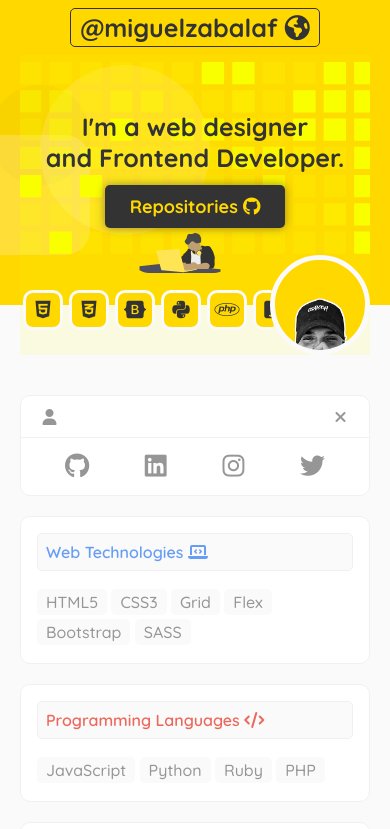
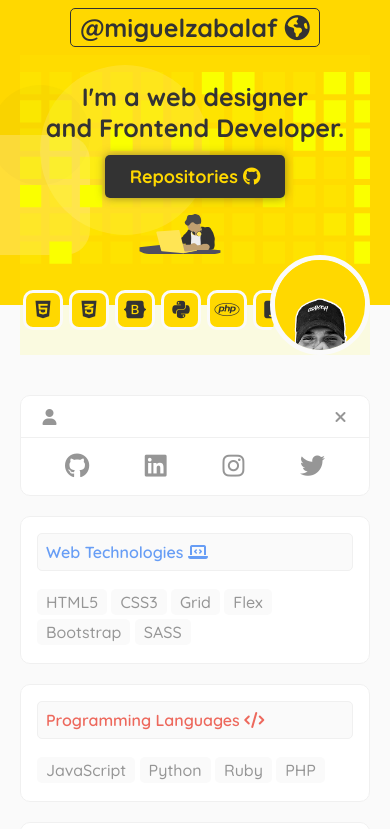
Before and after one commit to miguelzabalaf/Demo-Portfolio, a plain HTML site: page index.html in a window 390 px wide. Shown: the top 829 px of the page. Drawn offline with nearby package versions, Linux system fonts and the light colour scheme.

Commit message:
He ajustado por completo el componente HERO

```diff
--- a/assets/css/hero.css
+++ b/assets/css/hero.css
@@ -142,7 +142,7 @@
     font-weight: 700;
     color: var(--secondaryColor);
     position: absolute;
-    top: 80px;
+    top: 60px;
     z-index: 10;
     margin: 15px 0;
     transition: all 0.3s;
@@ -171,7 +171,7 @@
     font-size: 18px;
     position: absolute;
     z-index: 10;
-    top: 250px;
+    top: 230px;
     transition: all 1s;
     box-shadow: var(--shadow);
 }
@@ -192,7 +192,7 @@
     font-size: 16.5px;
     position: absolute;
     z-index: 10;
-    top: 250px;
+    top: 230px;
     left: 210px;
     transition: all 0.3s;
 }
@@ -213,6 +213,7 @@
     z-index: 6;
     top: 50px;
     right: 0;
+    transition: all 0.3s;
 }
 
 
@@ -373,7 +374,7 @@
         overflow: hidden;
     }
     .heroBg2 {
-        visibility: hidden;
+        display: none;
     }
     .heroBg1 {
         top: -5px;
@@ -390,6 +391,7 @@
     }
     .heroTitle2 {
         display: block;
+        top: -20px;
     }
     .heroInstagram {
         display: none;
@@ -401,7 +403,7 @@
     }
     .heroGithub {
         position: absolute;
-        top: 130px;
+        top: 100px;
     }
     .heroBg {
         position: relative;
@@ -413,11 +415,11 @@
     .heroBg2 {
         width: 100px;
         right: 40%;
-        top: 56%;
+        top: 50%;
     }
     .heroBg1 {
         width: 1000px;
-        top: -80px;
+        top: -70px;
         right: -130px;
     }
 }
```
